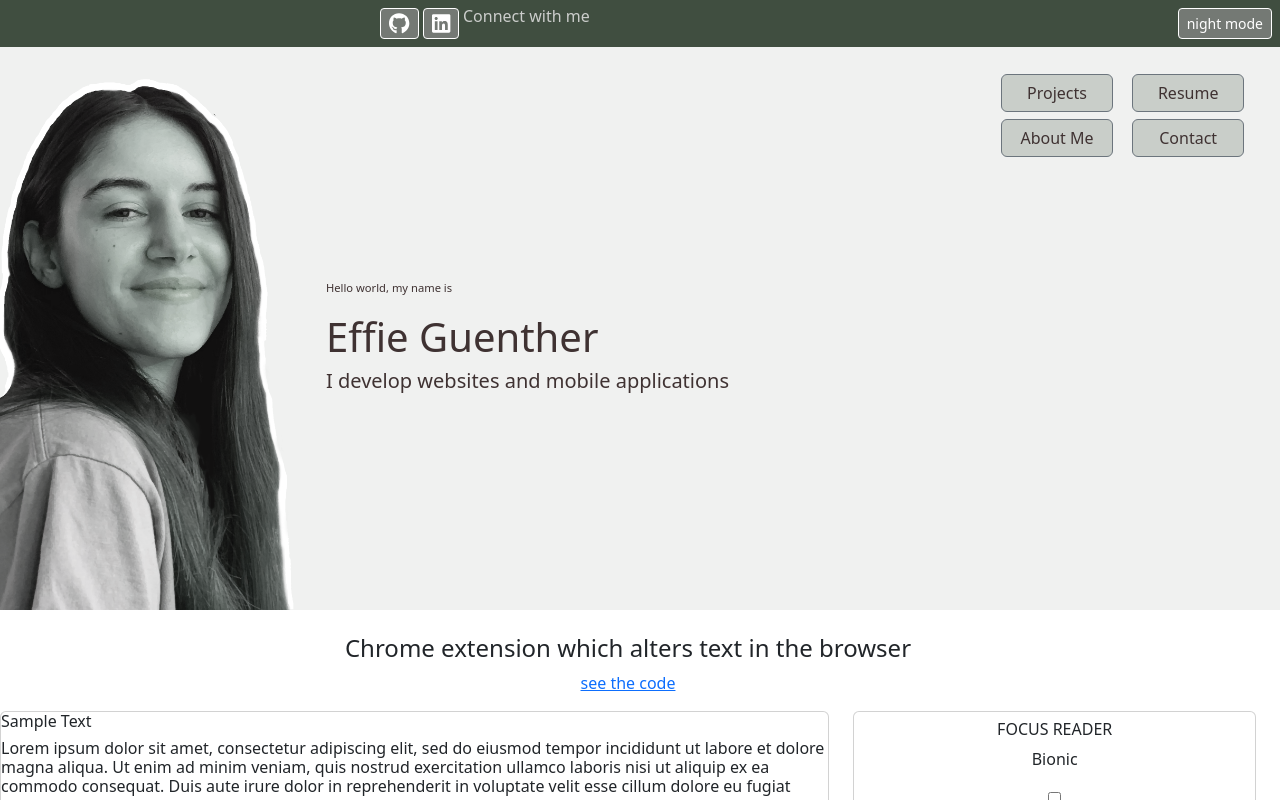
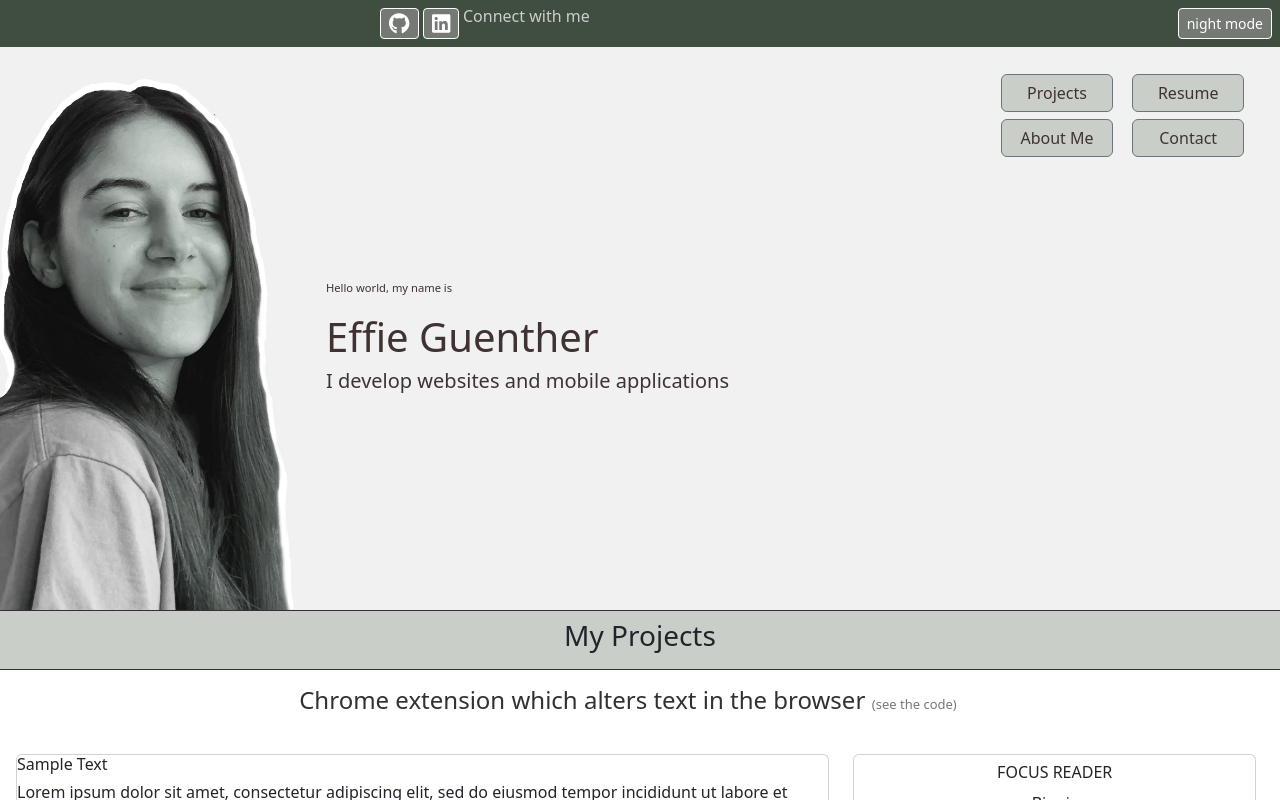
Before and after one commit to effieguenther/portfolio-website, a React (Create React App) app: page / in a window 1280 px wide. Shown: the top 800 px of the page. Built offline with nearby package versions, Linux system fonts and the light colour scheme.

Commit message:
more styling

```diff
--- a/src/App.css
+++ b/src/App.css
@@ -4,6 +4,26 @@
 
 p {
   vertical-align: -1em;
+}
+
+/* SECTION STYLING */
+
+.section-header.row {
+  background-color: rgb(201, 206, 201);
+  padding: 0.5em 0em;
+  border: 1px solid rgb(53, 47, 47);
+}
+
+.project-header {
+  color: rgb(53, 47, 47);
+  padding: 1em 0em;
+}
+
+.project-header a {
+  color: rgb(116, 121, 116);
+  text-decoration: none;
+  font-size: small;
+  margin-left: 0.5em;
 }
 
 /* CHROME EXTENSION STYLING */
@@ -24,7 +44,7 @@ p {
 
 .chrome-extension button {
   background-color: rgb(201, 206, 201);
-  color: rgb(63, 50, 50);
+  color: rgb(61, 51, 51);
   margin: 0.2em 0.05em;
   width: 4em;
 }
@@ -37,6 +57,7 @@ p {
   max-height: 341px;
   min-height: 341px;
   overflow-y: auto;
+  margin-left: 1em;
 }
 
 /* LIGHT THEME */
--- a/src/components/chrome-extension/ChromeExtension.js
+++ b/src/components/chrome-extension/ChromeExtension.js
@@ -75,9 +75,9 @@ const ChromeExtension = () => {
 
     return (
         <>
-            <Row className='text-center mt-4'>
-                <h4>Chrome extension which alters text in the browser</h4>
-                <a href='https://github.com/effieguenther/focusReader'>see the code</a>
+            <Row className='text-center project-header'>
+                <h4>Chrome extension which alters text in the browser
+                <a href='https://github.com/effieguenther/focusReader'>(see the code)</a></h4>
             </Row>
             <Row className='my-3'>
                 <Col>
--- a/src/pages/HomePage.js
+++ b/src/pages/HomePage.js
@@ -29,7 +29,10 @@ const HomePage = () => {
                     </div>
                 </Col>
             </Row>
-            <Row id='projects'>
+            <Row className='section-header'>
+                <h3 className='text-center'>My Projects</h3>
+            </Row>
+            <Row>
                 <ChromeExtension />
             </Row>
         </>
```
